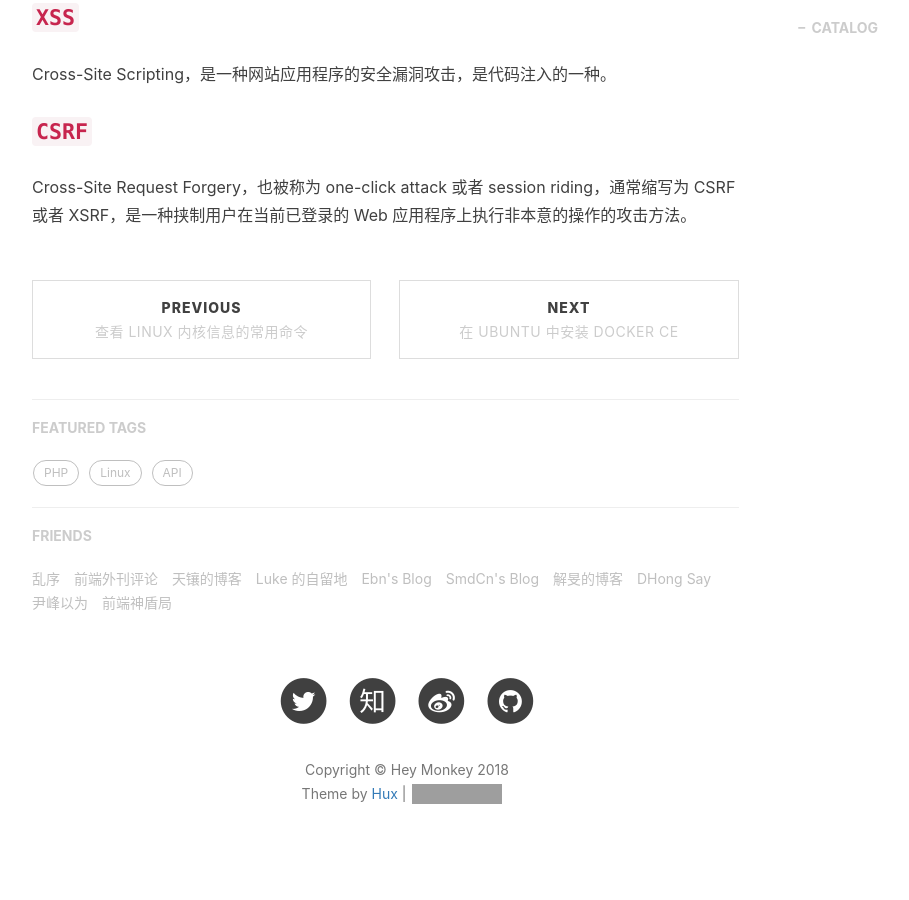
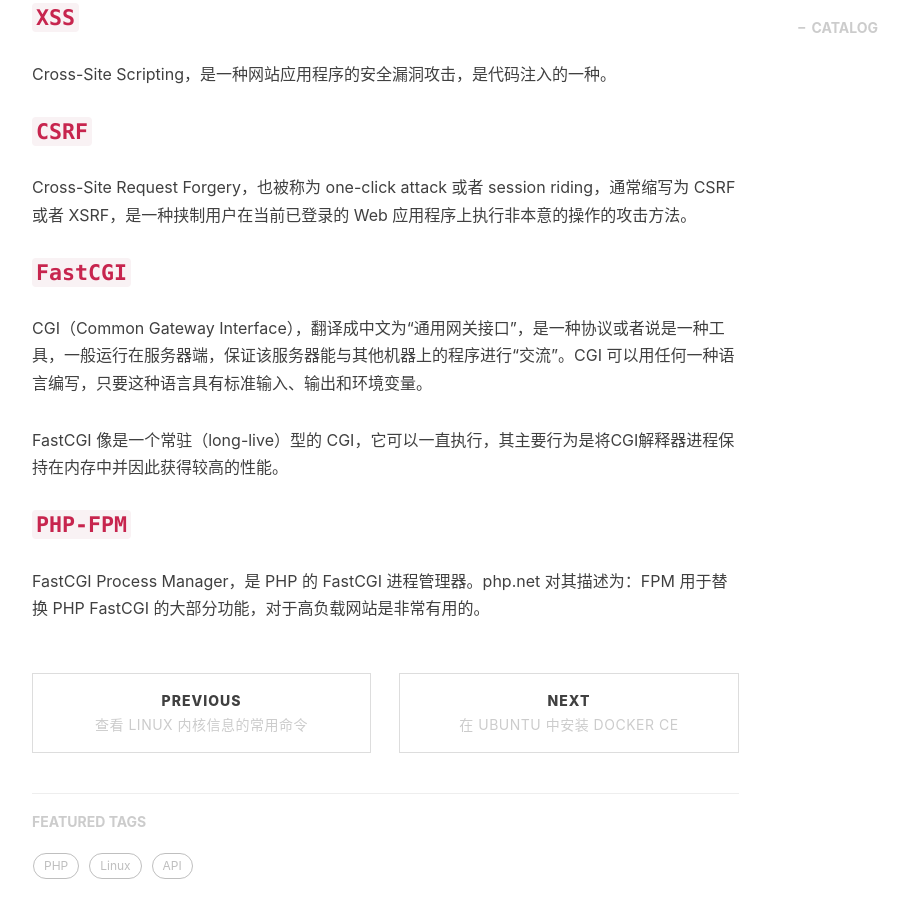
Before and after one commit to ywlvs/ywlvs.github.io, a Jekyll site: the page built from _posts/2018-01-03-some-general-knowledge.markdown, in a window 1280 px wide and 900 px high, scrolled down 2717 px. Shown: the whole window, without its empty margins (233-1142 px from the left). Built offline with Jekyll 4.4.1, drawn with Linux system fonts in a browser that asks for light colours; nearby versions of some CDN libraries; comment, search, counter and statistics services are not loaded; grey boxes are pictures that could not be loaded.

Commit message:
edit-post:some-general-knowledge

```diff
--- a/_posts/2018-01-03-some-general-knowledge.markdown
+++ b/_posts/2018-01-03-some-general-knowledge.markdown
@@ -94,3 +94,14 @@ Cross-Site Scripting，是一种网站应用程序的安全漏洞攻击，是代
 ### **`CSRF`**
 
 Cross-Site Request Forgery，也被称为 one-click attack 或者 session riding，通常缩写为 CSRF 或者 XSRF，是一种挟制用户在当前已登录的 Web 应用程序上执行非本意的操作的攻击方法。
+
+### **`FastCGI`**
+
+CGI（Common Gateway Interface），翻译成中文为“通用网关接口”，是一种协议或者说是一种工具，一般运行在服务器端，保证该服务器能与其他机器上的程序进行“交流”。CGI 可以用任何一种语言编写，只要这种语言具有标准输入、输出和环境变量。
+
+FastCGI 像是一个常驻（long-live）型的 CGI，它可以一直执行，其主要行为是将CGI解释器进程保持在内存中并因此获得较高的性能。
+
+
+### **`PHP-FPM`**
+
+FastCGI Process Manager，是 PHP 的 FastCGI 进程管理器。php.net 对其描述为：FPM 用于替换 PHP FastCGI 的大部分功能，对于高负载网站是非常有用的。
```
